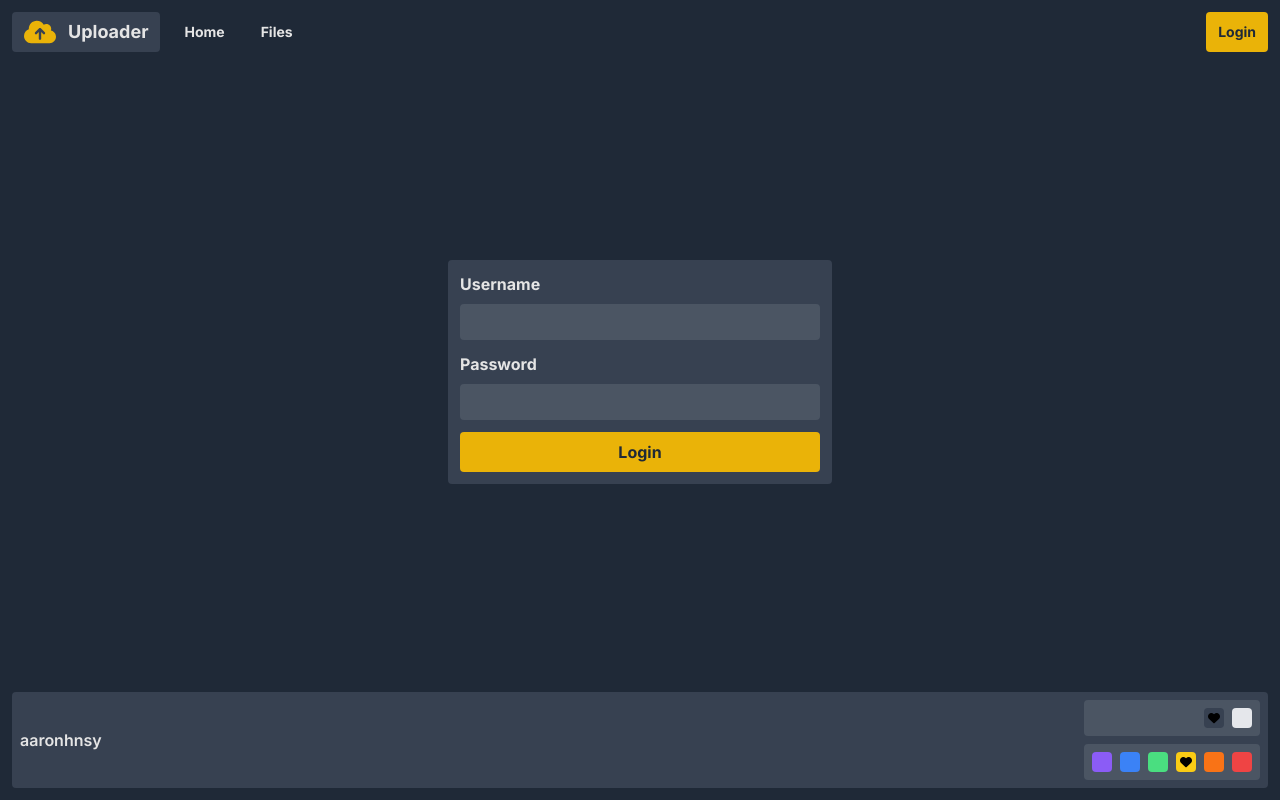
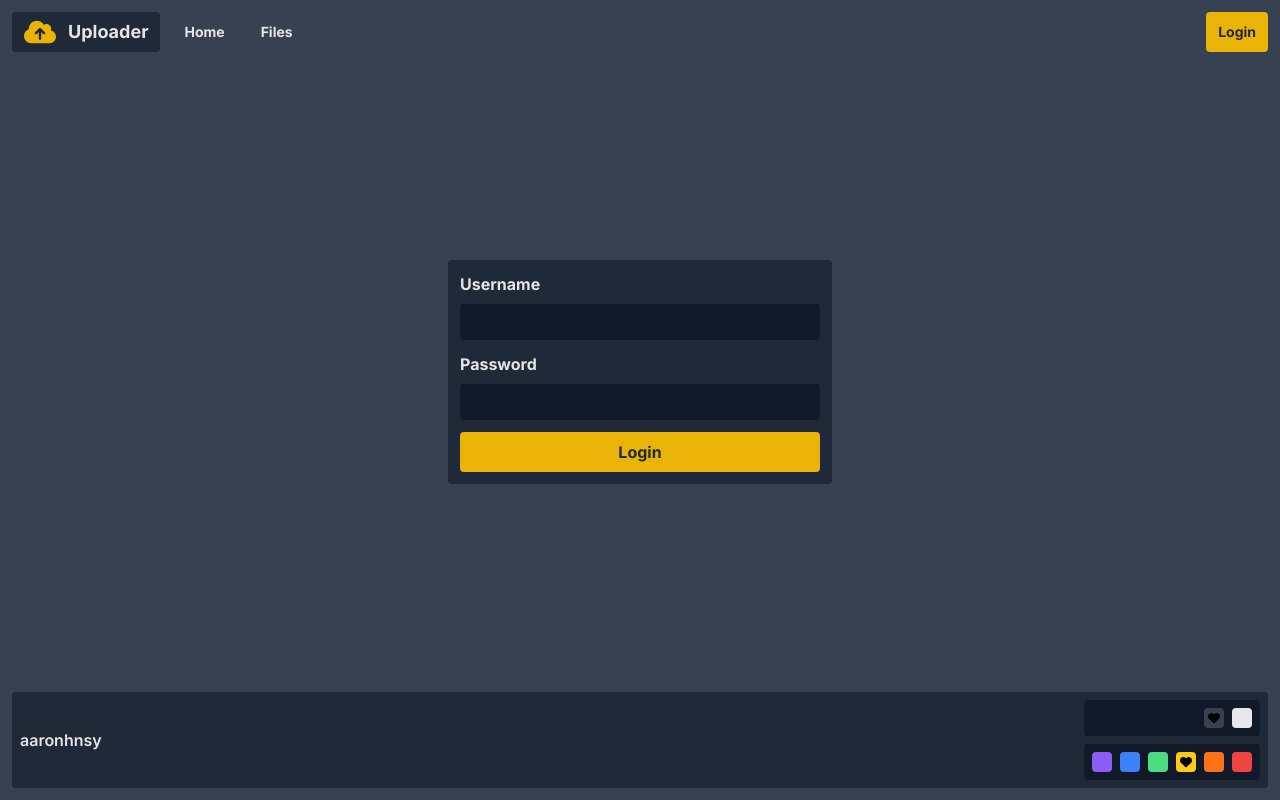
Before and after one commit to aaronhnsy/uploader, a Next.js app in the folder frontend/: page /login in a window 1280 px wide. Built offline with nearby package versions, Linux system fonts and the light colour scheme; no server answers.

Commit message:
add a tertiary theme option

```diff
--- a/frontend/src/app/login/page.tsx
+++ b/frontend/src/app/login/page.tsx
@@ -27,7 +27,7 @@ export default async function Page() {
                     <input className={clsx(
                         "p-2",
                         "font-semibold", "text-sm", "text-theme-text",
-                        "bg-theme-secondary-hover", "rounded",
+                        "bg-theme-tertiary", "rounded",
                         "u-transition"
                     )} id="username" type="text" name="username"/>
                 </div>
@@ -38,7 +38,7 @@ export default async function Page() {
                     <input className={clsx(
                         "p-2",
                         "font-semibold", "text-sm", "text-theme-text",
-                        "bg-theme-secondary-hover", "rounded",
+                        "bg-theme-tertiary", "rounded",
                         "u-transition"
                     )} id="password" type="password" name="password"/>
                 </div>
--- a/frontend/src/components/footer/footer.themeChanger.tsx
+++ b/frontend/src/components/footer/footer.themeChanger.tsx
@@ -36,12 +36,12 @@ export function ThemeChanger() {
     // buttons
     return (
         <div className={clsx("space-y-2")}>
-            <div className={clsx("flex", "flex-wrap", "flex-row-reverse", "gap-2", "p-2", "rounded", "bg-theme-secondary-hover", "u-transition")}>
+            <div className={clsx("flex", "flex-wrap", "flex-row-reverse", "gap-2", "p-2", "rounded", "bg-theme-tertiary", "u-transition")}>
                 {Object.keys(modes).map(
                     (key) => (<ThemeButton colour={colour} value={key} setValue={setMode} key={key}/>),
                 )}
             </div>
-            <div className={clsx("flex", "flex-wrap", "flex-row-reverse", "gap-2", "p-2", "rounded", "bg-theme-secondary-hover", "u-transition")}>
+            <div className={clsx("flex", "flex-wrap", "flex-row-reverse", "gap-2", "p-2", "rounded", "bg-theme-tertiary", "u-transition")}>
                 {Object.keys(colours).map(
                     (key) => (<ThemeButton mode={mode} value={key} setValue={setColour} key={key}/>),
                 )}
--- a/frontend/tailwind.config.js
+++ b/frontend/tailwind.config.js
@@ -18,6 +18,8 @@ module.exports = {
                 "theme-primary-hover": "rgb(var(--theme-primary-hover) / <alpha-value>)",
                 "theme-secondary": "rgb(var(--theme-secondary) / <alpha-value>)",
                 "theme-secondary-hover": "rgb(var(--theme-secondary-hover) / <alpha-value>)",
+                "theme-tertiary": "rgb(var(--theme-tertiary) / <alpha-value>)",
+                "theme-tertiary-hover": "rgb(var(--theme-tertiary-hover) / <alpha-value>)",
                 "theme-text": "rgb(var(--theme-text) / <alpha-value>)",
                 "theme-text-hover": "rgb(var(--theme-text-hover) / <alpha-value>)",
                 "theme-accent": "rgb(var(--theme-accent) / <alpha-value>)",
@@ -34,14 +36,18 @@ module.exports = {
                         "--theme-primary-hover": toRgb(colors.neutral[200]),
                         "--theme-secondary": toRgb(colors.neutral[200]),
                         "--theme-secondary-hover": toRgb(colors.neutral[300]),
+                        "--theme-tertiary": toRgb(colors.neutral[300]),
+                        "--theme-tertiary-hover": toRgb(colors.neutral[400]),
                         "--theme-text": toRgb(colors.neutral[800]),
                         "--theme-text-hover": toRgb(colors.neutral[900]),
                     },
                     "html[data-theme*='dark']": {
-                        "--theme-primary": toRgb(colors.gray[800]),
-                        "--theme-primary-hover": toRgb(colors.gray[700]),
-                        "--theme-secondary": toRgb(colors.gray[700]),
-                        "--theme-secondary-hover": toRgb(colors.gray[600]),
+                        "--theme-primary": toRgb(colors.gray[700]),
+                        "--theme-primary-hover": toRgb(colors.gray[800]),
+                        "--theme-secondary": toRgb(colors.gray[800]),
+                        "--theme-secondary-hover": toRgb(colors.gray[900]),
+                        "--theme-tertiary": toRgb(colors.gray[900]),
+                        "--theme-tertiary-hover": toRgb(colors.gray[950]),
                         "--theme-text": toRgb(colors.neutral[200]),
                         "--theme-text-hover": toRgb(colors.neutral[100]),
                     },
```
